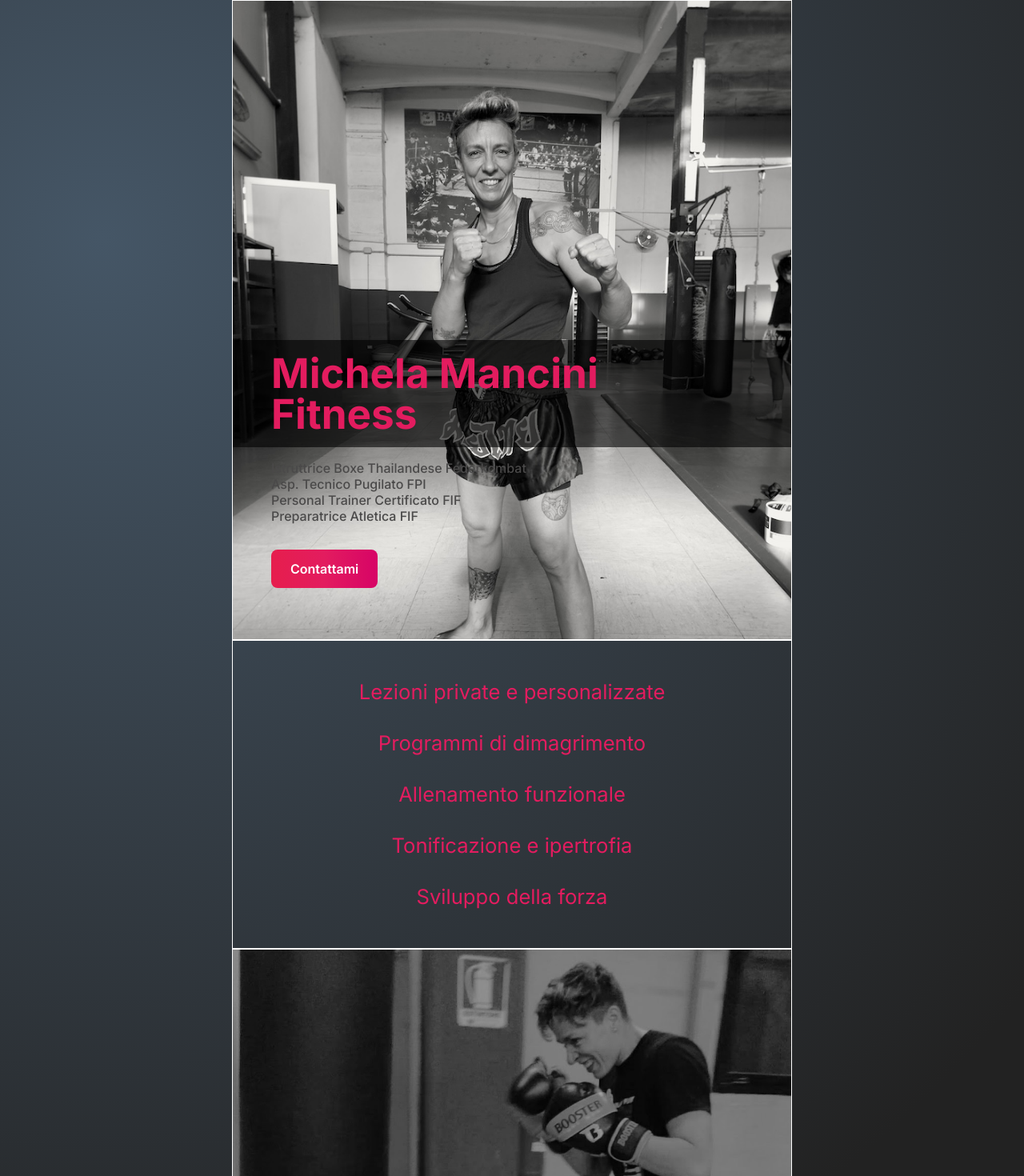
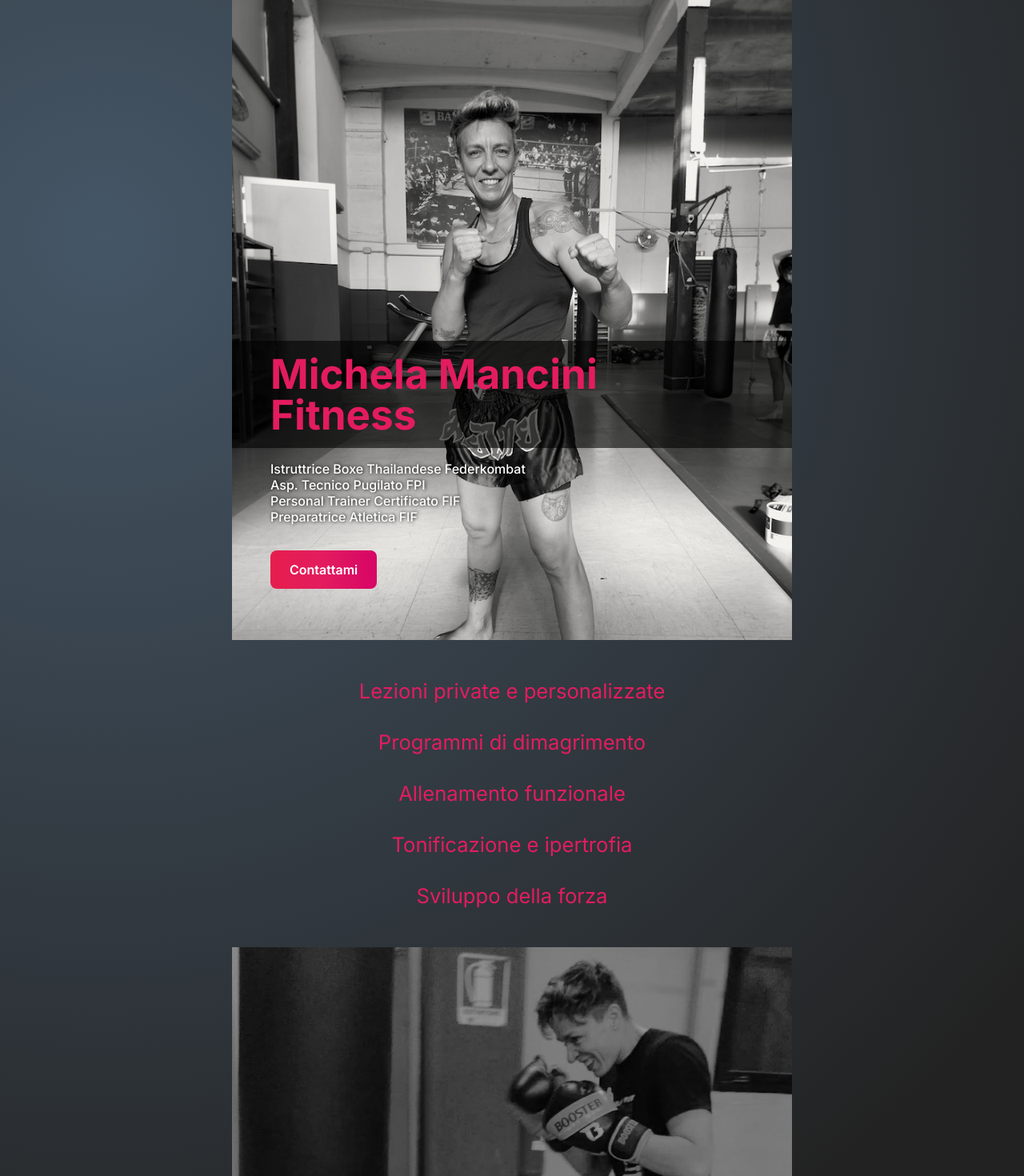
Before and after one commit to anadamastor/mic-fit, a Next.js app: page / in a window 1280 px wide. Shown: the top 1470 px of the page at 80% size. Built offline with nearby package versions, Linux system fonts and the light colour scheme.

Commit message:
adds tet shadow

```diff
--- a/src/app/page.module.css
+++ b/src/app/page.module.css
@@ -1,6 +1,4 @@
 .main {
-  border: 1px solid white;
-
   display: flex;
   flex-direction: column;
   justify-content: flex-end;
@@ -34,11 +32,11 @@
 .details p {
   font-size: 1rem;
   font-weight: 500;
-  color: rgb(74, 73, 73);
+  color: white;
+  text-shadow: 1px 0 4px black;
 }
 
 .services {
-  border: 1px solid white;
 }
 .services p {
   text-align: center;
@@ -78,7 +76,6 @@
   background-size: cover;
   background-repeat: no-repeat;
   background-position: center;
-  border: 1px solid white;
 }
 
 .pagecontainer {
```
